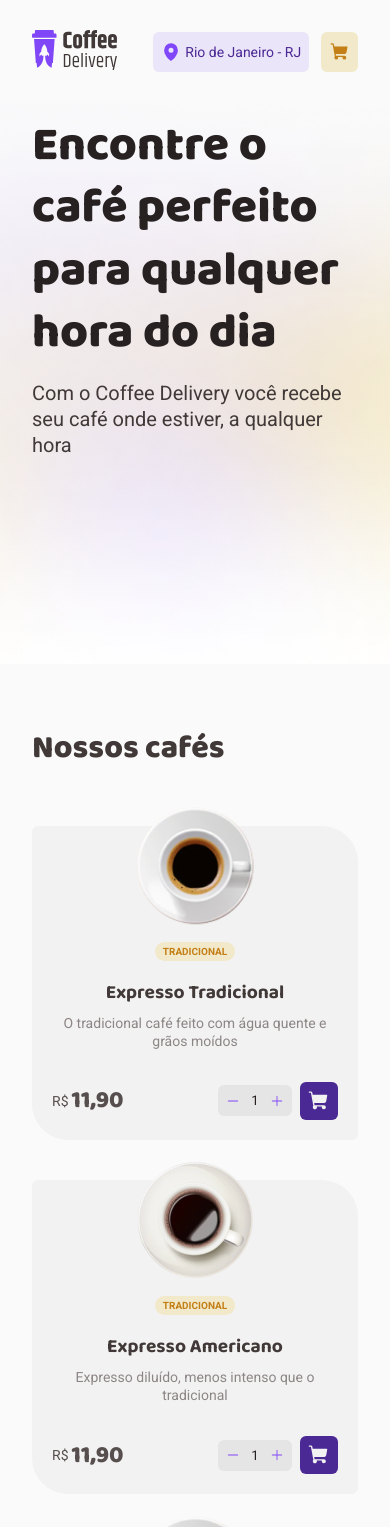
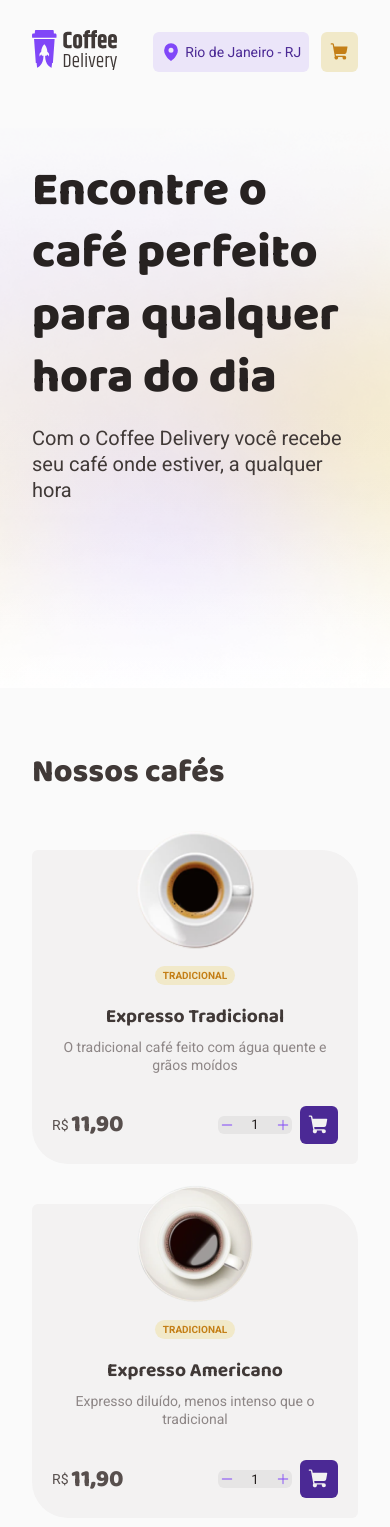
Before and after one commit to ThiLourenco/coffee-delivery, a React (Vite) app: page / in a window 390 px wide. Shown: the top 1527 px of the page. Built offline with nearby package versions, Linux system fonts and the light colour scheme; some icons are missing.

Commit message:
feat(): fix responsivity

```diff
--- a/src/components/Header/styles.ts
+++ b/src/components/Header/styles.ts
@@ -1,9 +1,9 @@
-import styled, { css } from "styled-components";
+import styled, { css } from 'styled-components'
 
 export const HeaderContainer = styled.header`
   width: 100%;
   height: 6.5rem;
- background-color: ${({ theme }) => theme.colors["base-background"]};
+  background-color: ${({ theme }) => theme.colors['base-background']};
 
   display: flex;
   align-items: center;
@@ -21,6 +21,9 @@ export const HeaderContainer = styled.header`
     justify-content: space-between;
   }
 
+  @media (max-width: 600px) {
+    margin-button: 20rem;
+  }
 `
 
 export const HeaderButtonsContainer = styled.div`
@@ -30,7 +33,7 @@ export const HeaderButtonsContainer = styled.div`
 `
 
 interface HeaderButtonProps {
-    variant: "purple" | "yellow"
+  variant: 'purple' | 'yellow'
 }
 
 export const HeaderButton = styled.button<HeaderButtonProps>`
@@ -44,7 +47,7 @@ export const HeaderButton = styled.button<HeaderButtonProps>`
   border: none;
   padding: 0 0.5rem;
   position: relative;
- font-size: ${ ({theme}) => theme.textSizes["text-regular-s"]};
+  font-size: ${({ theme }) => theme.textSizes['text-regular-s']};
 
   span {
     position: absolute;
@@ -53,7 +56,7 @@ export const HeaderButton = styled.button<HeaderButtonProps>`
     border-radius: 50%;
     top: calc(-1.25rem / 2);
     right: calc(-1.25rem / 2);
-    color: ${ ({theme}) => theme.colors["base-white"]};
+    color: ${({ theme }) => theme.colors['base-white']};
 
     display: flex;
     align-items: center;
@@ -62,7 +65,7 @@ export const HeaderButton = styled.button<HeaderButtonProps>`
     font-weight: 700;
   }
 
- ${({variant, theme}) => css`
+  ${({ variant, theme }) => css`
     background: ${theme.colors[`brand-${variant}-light`]};
     color: ${theme.colors[`brand-${variant}-dark`]};
 
@@ -71,12 +74,11 @@ export const HeaderButton = styled.button<HeaderButtonProps>`
     }
   `}
 
- ${({variant, theme}) =>
-    variant === "purple" &&
+  ${({ variant, theme }) =>
+    variant === 'purple' &&
     css`
       svg {
-            color: ${theme.colors[`brand-purple`]}
+        color: ${theme.colors[`brand-purple`]};
       }
     `}
-
-`;
+`
--- a/src/components/QuantityInput/styles.ts
+++ b/src/components/QuantityInput/styles.ts
@@ -24,25 +24,25 @@ export const QuantityInputContainer = styled.div<QuantityInputContainerProps>`
       outline: none;
     }
   }
+  @media(max-width: 400px) {
 
+    ${({ size }) => size === 'medium' &&
+      css`
+       padding: 0.1rem
 
-  ${({ size }) => size === 'medium' &&
-    css`
-     padding: 0.5rem
+      `}
 
+      ${({ size }) => size === 'small' &&
+      css`
+       padding: 0.1rem 0.1rem;
     `}
-
-    ${({ size }) => size === 'small' &&
-    css`
-     padding: 0.3rem 0.5rem;
-
-    `}
+  }
 `;
 
 export const IconWrapper = styled.button.attrs({
   type: "button",
 })`
-  width: 0.875rem;
+  width: 1.875rem;
   height: 0.875rem;
   border: none;
   background: none;
@@ -55,4 +55,8 @@ export const IconWrapper = styled.button.attrs({
   &:not(:disabled):hover {
     color: ${({ theme }) => theme.colors["brand-purple-dark"]};
   }
+
+  @media (max-width: 400px){
+    font-size: 80.5%
+  }
 `;
--- a/src/pages/CompleteOrder/components/CoffeeCartCard/styles.ts
+++ b/src/pages/CompleteOrder/components/CoffeeCartCard/styles.ts
@@ -1,4 +1,3 @@
-import { buttons } from "polished";
 import styled from "styled-components";
 
 export const CoffeeCartCardContainer = styled.div`
@@ -25,10 +24,35 @@ export const CoffeeCartCardContainer = styled.div`
     align-self: flex-start;
     font-weight: 700;
   }
+
+  @media (max-width: 400px){
+    > div {
+    display: flex;
+    align-items: center;
+    gap: 1rem;
+
+    img {
+      width: 3.7rem;
+      height: 3.7rem;
+    }
+  }
+    > p {
+      align-self: flex-start;
+      font-weight: 700;
+    }
+
+    display: flex;
+    align-items: flex-end;
+    justify-items: flex-end;
+
+    gap: 0.75;
+    font-size: 80.5%
+
+  }
 `;
 
 export const ActionsContainer = styled.div`
- margin-top: 0.5rem;
+  margin-top: 0.5rem;
   height: 2.2rem;
   display: flex;
   align-items: center;
@@ -37,6 +61,18 @@ export const ActionsContainer = styled.div`
   > div {
     max-width: 4.5rem;
     height: 100%;
+  }
+
+  @media (max-width: 462px){
+    gap: 0.5rem;
+
+    > div {
+    max-width: 4.5rem;
+    height: 100%;
+    }
+
+    height: 2rem;
+    font-size: 80.5%
   }
 `;
 
@@ -58,4 +94,10 @@ export const RemoveButton = styled.button`
   &:hover {
     background: ${({ theme }) => theme.colors["base-hover"]};
   }
+
+  @media (max-width: 400px){
+    gap: 0.5rem;
+    font-size: 80.5%
+
+  }
 `;
--- a/src/pages/CompleteOrder/components/SectionTitle/styles.ts
+++ b/src/pages/CompleteOrder/components/SectionTitle/styles.ts
@@ -1,6 +1,6 @@
-import styled from "styled-components";
+import styled from 'styled-components'
 
 export const SectionTitleContainer = styled.div`
- display: flex;
- gap: 0.5rem;
+  display: flex;
+  gap: 0.5rem;
 `
--- a/src/pages/CompleteOrder/components/SelectedCoffees/styles.ts
+++ b/src/pages/CompleteOrder/components/SelectedCoffees/styles.ts
@@ -14,6 +14,14 @@ export const DetailsContainer = styled(SectionBaseStyle)`
   border-radius: 6px 44px 6px 44px;
   display: flex;
   flex-direction: column;
+
+  @media (mix-width: 378px) {
+    gap: 0.75;
+    font-size: 80.5%;
+    width: 85px;
+
+    img: 1rem;
+  }
 `;
 
 export const ConfirmationSectionContainer = styled.section`
--- a/src/pages/Home/components/Intro/styles.ts
+++ b/src/pages/Home/components/Intro/styles.ts
@@ -18,6 +18,11 @@ export const IntroContainer = styled.section`
   display: flex;
   align-items: center;
   justify-content: center;
+
+  @media (min-width: 336px){
+    grid-template-columns: 1fr;
+    margin-top: 1.5rem;
+  }
 `;
 
 export const IntroContent = styled.div`
@@ -48,5 +53,6 @@ export const BenefitsContainer = styled.div`
 
   @media (max-width: 600px) {
     grid-template-columns: 1fr;
+    margin-top: 1.5rem;
   }
 `;
```
Lines whose indentation alone changed are shown as unchanged.
